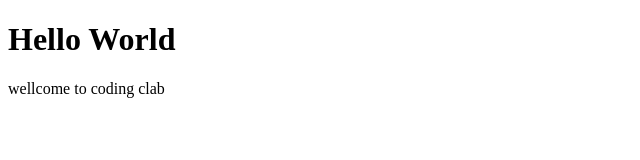
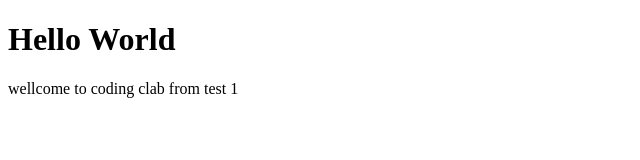
Before and after one commit to prasenjitadansapy/patch_test, a plain HTML site: page index.html in a window 1280 px wide. Shown: the full height of the page, 0-640 px from the left. Drawn offline with Linux system fonts and the light colour scheme.

Commit message:
test 1 comited

```diff
--- a/index.html
+++ b/index.html
@@ -10,7 +10,7 @@
 
 <body>
     <h1>Hello World</h1>
-    <p>wellcome to coding clab</p>
+    <p>wellcome to coding clab from test 1</p>
 </body>
 
 </html>
```
